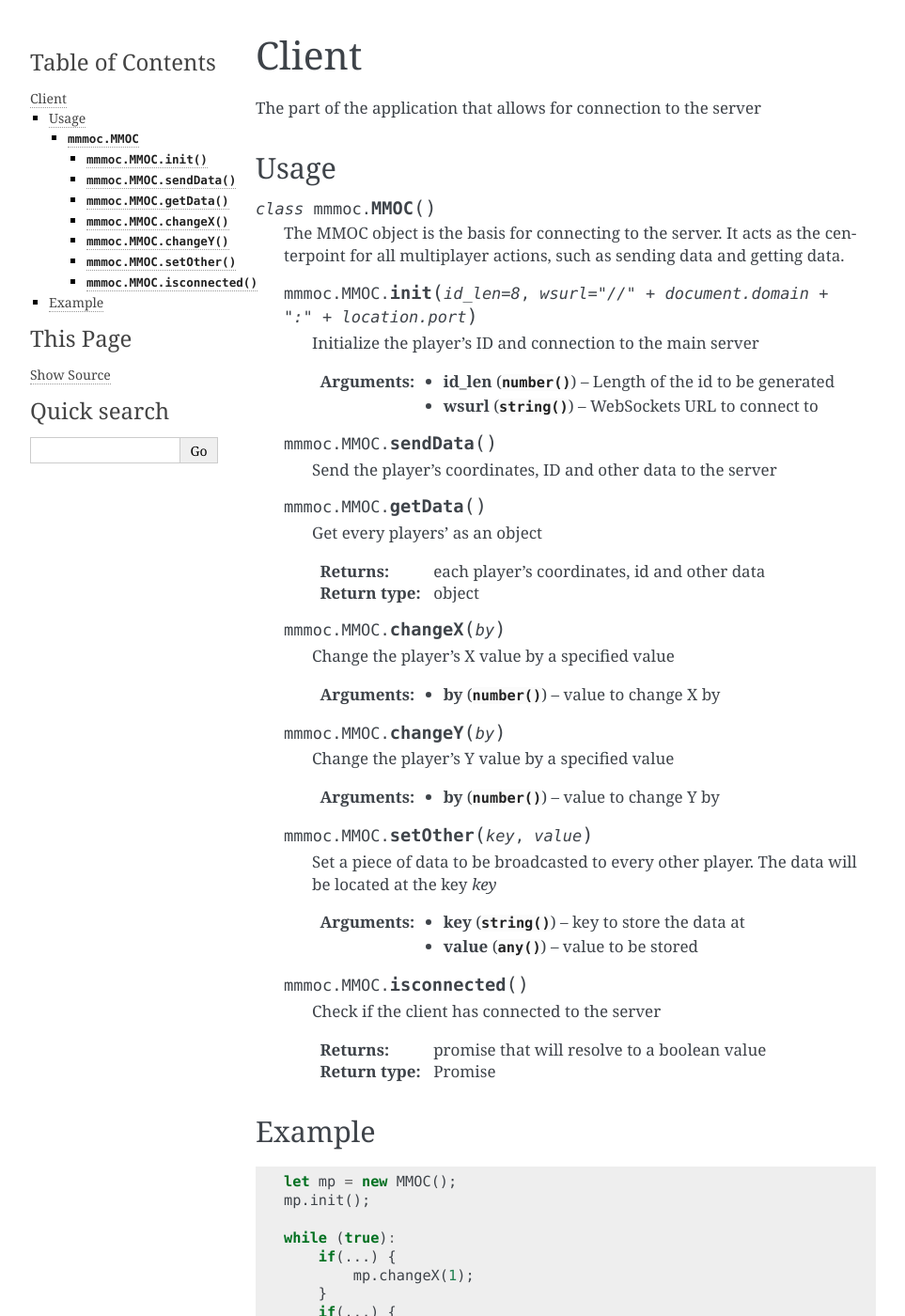
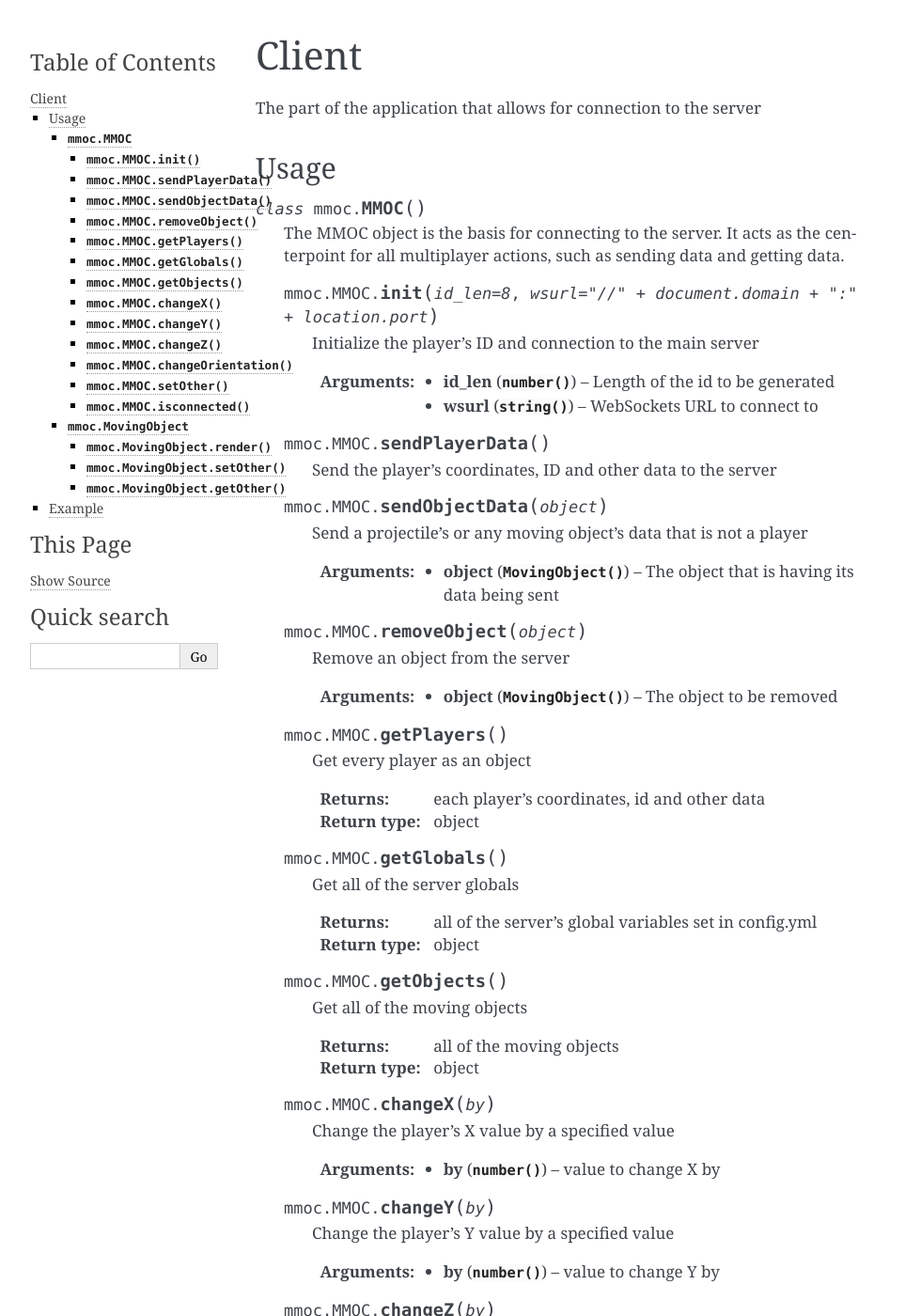
Before and after one commit to akrantz01/multiplayer-game-server, a Sphinx documentation site: the page built from docs/client.rst, in a window 1280 px wide and 1400 px high. Shown: the whole window at 94% size, without its empty margins (148-1111 px from the left). Built offline with Sphinx 7.4.7, drawn with Linux system fonts in a browser that asks for light colours; some of the changed text lies outside the part shown.

Commit message:
Update docs for v0.3.0

```diff
--- a/docs/client.rst
+++ b/docs/client.rst
@@ -4,7 +4,7 @@ The part of the application that allows for connection to the server
 
 Usage
 -----
-.. js:class:: mmmoc.MMOC()
+.. js:class:: mmoc.MMOC()
 
     The MMOC object is the basis for connecting to the server. It acts as the centerpoint for all multiplayer actions, such as sending data and getting data.
 
@@ -15,15 +15,41 @@ Usage
         :param number id_len: Length of the id to be generated
         :param string wsurl: WebSockets URL to connect to
 
-    .. js:method:: sendData()
+    .. js:method:: sendPlayerData()
 
         Send the player's coordinates, ID and other data to the server
 
-    .. js:method:: getData()
+    .. js:method:: sendObjectData(object)
 
-        Get every players' as an object
+        Send a projectile's or any moving object's data that is not a player
+
+        :param MovingObject object: The object that is having its data being sent
+
+    .. js:method:: removeObject(object)
+
+        Remove an object from the server
+
+        :param MovingObject object: The object to be removed
+
+    .. js:method:: getPlayers()
+
+        Get every player as an object
 
         :return: each player's coordinates, id and other data
+        :rtype: object
+
+    .. js:method:: getGlobals()
+
+        Get all of the server globals
+
+        :return: all of the server's global variables set in config.yml
+        :rtype: object
+
+    .. js:method:: getObjects()
+
+        Get all of the moving objects
+
+        :return: all of the moving objects
         :rtype: object
 
     .. js:method:: changeX(by)
@@ -38,6 +64,18 @@ Usage
 
         :param number by: value to change Y by
 
+    .. js:method:: changeZ(by)
+
+        Change the player's Z value by a specified value
+
+        :param number by: value to change Z by
+
+    .. js:method:: changeOrientation(by)
+
+        Change the player's orientation by a specified value
+
+        :param nubmer by: value to change the orientation by
+
     .. js:method:: setOther(key, value)
 
         Set a piece of data to be broadcasted to every other player. The data will be located at the key *key*
@@ -51,6 +89,35 @@ Usage
 
         :return: promise that will resolve to a boolean value
         :rtype: Promise
+
+
+
+.. js:class:: mmoc.MovingObject(mesh, p, r)
+
+    The MovingObject class is for creating new objects that need to be moved and synced between clients
+
+    :param mesh object: the mesh/data for the object
+    :param p function: a function for getting the position of the mesh. Must modify this.x, this.y, and this.z
+    :param r function: a function for rendering the mesh
+
+    .. js:method:: render()
+
+        Render the mesh
+
+    .. js:method:: setOther(key, value)
+
+        Set a property for the object
+
+        :param key string: the key for accessing the object
+        :param value object: a json serializable object
+
+    .. js:method:: getOther(key)
+
+        Get a property at the key 'key'
+
+        :param key string: the key for accessing the value
+        :return: the value at the specified key
+        :rtype: object
 
 Example
 -------
```
